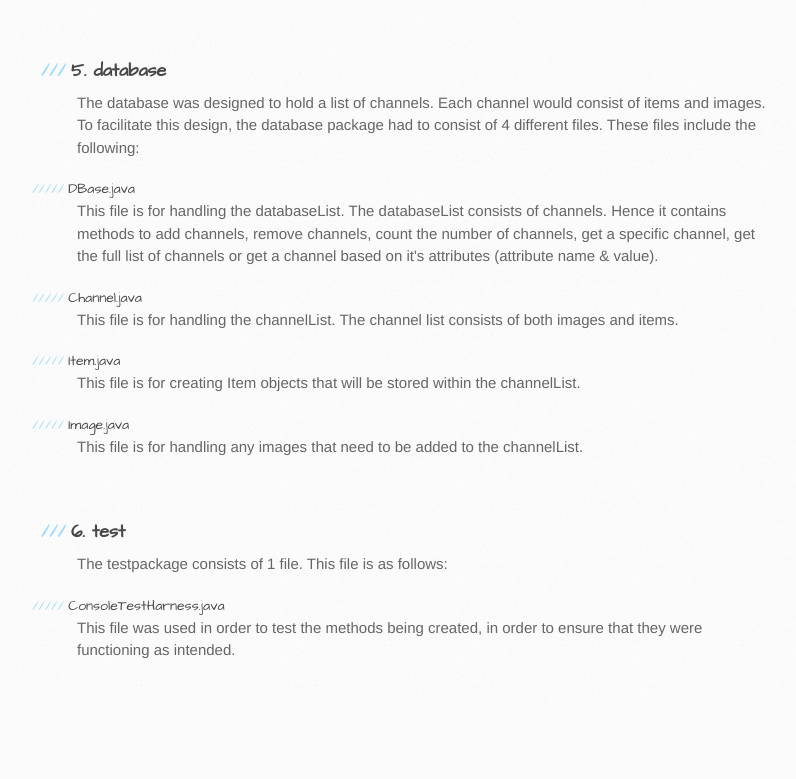
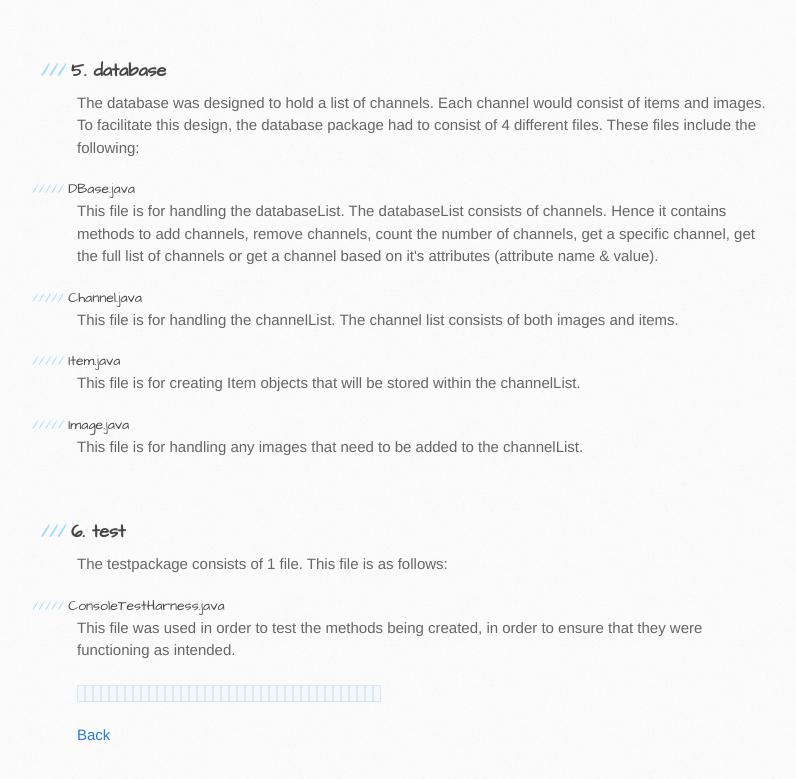
Before and after one commit to tkurian/A.Little.Code.CustomXMLParser, a plain HTML site: page index.html in a window 1280 px wide. Shown: the part 1917-2696 px from the top of the page, without its empty margins (93-889 px from the left). Before the commit the page ends 2621 px from the top, so only its background shows below. Drawn offline with Linux system fonts and the light colour scheme.

```diff
--- a/index.html
+++ b/index.html
@@ -137,6 +137,47 @@
 <h5>ConsoleTestHarness.java</h5>
 
 <p>This file was used in order to test the methods being created, in order to ensure that they were functioning as intended.</p>
+
+<p><code></code>
+<code></code>
+<code></code>
+<code></code>
+<code></code>
+<code></code>
+<code></code>
+<code></code>
+<code></code>
+<code></code>
+<code></code>
+<code></code>
+<code></code>
+<code></code>
+<code></code>
+<code></code>
+<code></code>
+<code></code>
+<code></code>
+<code></code>
+<code></code>
+<code></code>
+<code></code>
+<code></code>
+<code></code>
+<code></code>
+<code></code>
+<code></code>
+<code></code>
+<code></code>
+<code></code>
+<code></code>
+<code></code>
+<code></code>
+<code></code>
+<code></code>
+<code></code>
+<code></code></p>
+
+<p><a href="http://tkurian-programming.blogspot.ca/p/custom-xml-parser.html">Back</a></p>
         </section>
 
         <aside id="sidebar">
```
Also changed, not shown: params.json (+1 -1 lines).
